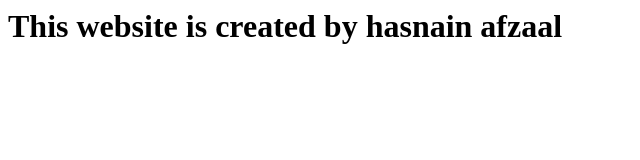
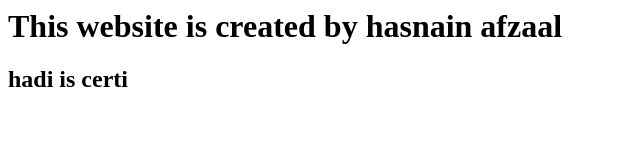
Before and after one commit to ItzHaZzY/ItzHaZzY.github.io, a plain HTML site: page index.html in a window 1280 px wide. Shown: the whole page, without its empty margins (0-640 px from the left). Drawn offline with Linux system fonts and the light colour scheme.

Commit message:
Update index.html

```diff
--- a/index.html
+++ b/index.html
@@ -1 +1,2 @@
 <h1>This website is created by hasnain afzaal</h1>
+<h2>hadi is certi</h1>
```
